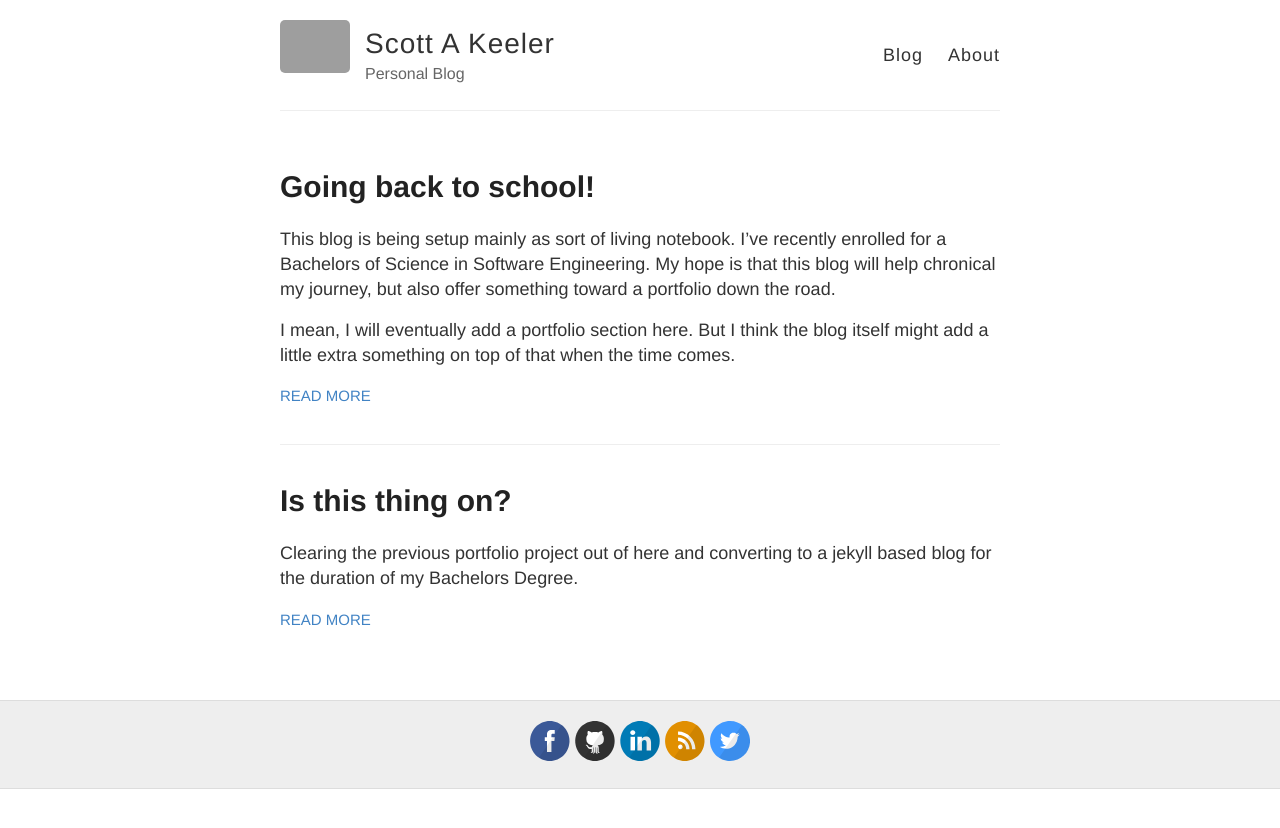
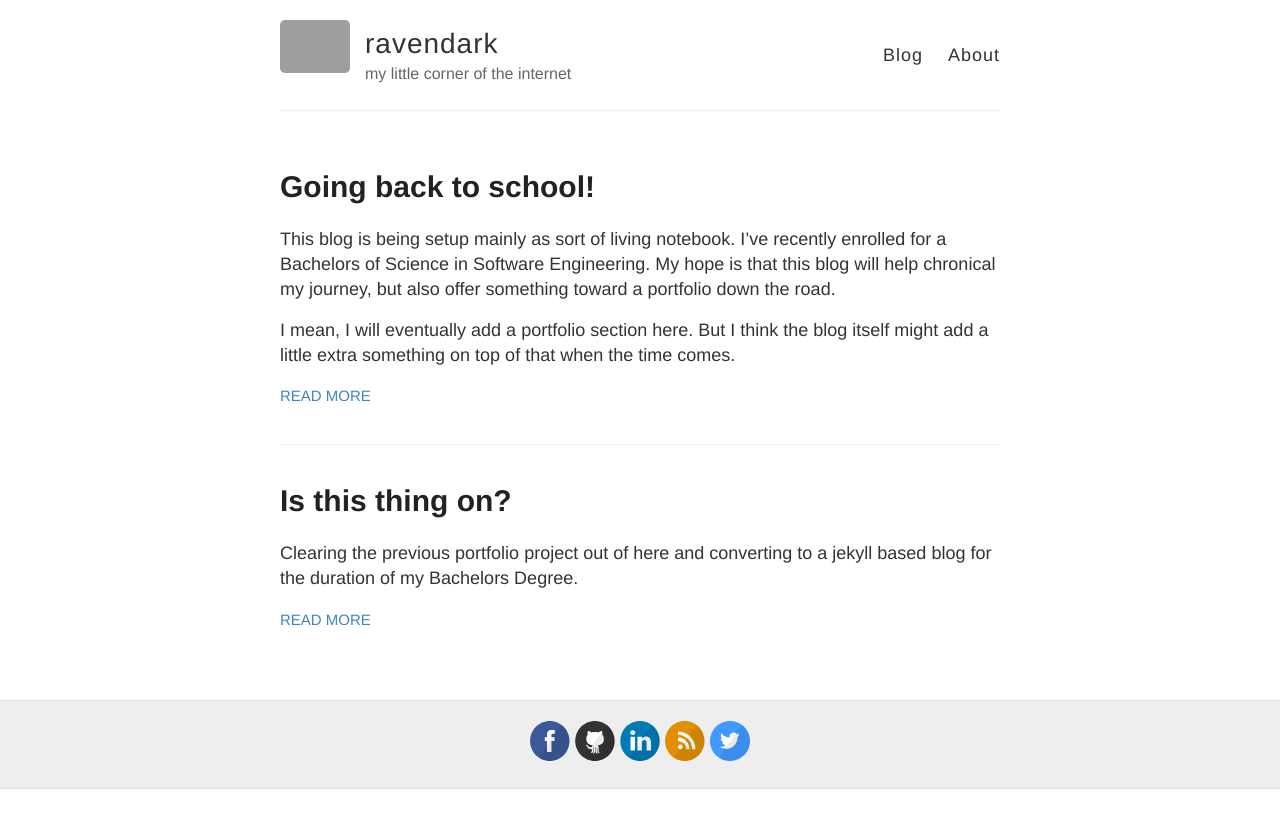
Before and after one commit to ravendark/ravendark.github.io, a Jekyll site: the page built from index.html, in a window 1280 px wide. Shown: the top 828 px of the page. Built offline with Jekyll 4.4.1, drawn with Linux system fonts in a browser that asks for light colours; grey boxes are pictures that could not be loaded.

Commit message:
tweaking personal info

```diff
--- a/_config.yml
+++ b/_config.yml
@@ -3,10 +3,10 @@
 #
 
 # Name of your site (displayed in the header)
-name: Scott A Keeler
+name: ravendark
 
 # Short bio or description (displayed in the header)
-description: Personal Blog
+description: my little corner of the internet
 
 # URL of your avatar or profile pic (you could use your GitHub profile pic)
 avatar: https://raw.githubusercontent.com/barryclark/jekyll-now/master/images/jekyll-logo.png
```
